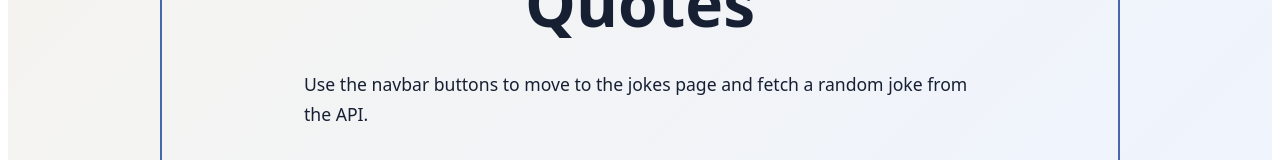
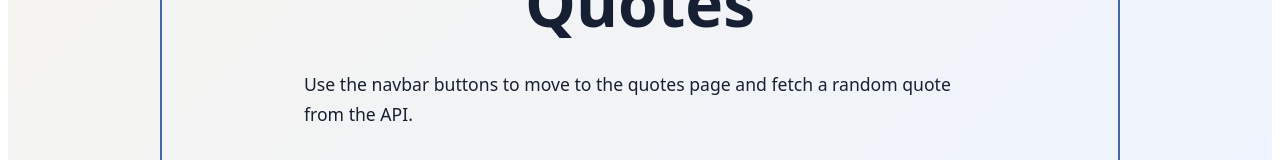
Before and after one commit to utkarsh3078/React-assignment-01, a React (Vite) app: page / in a window 1280 px wide. Shown: the part 619-779 px from the top of the page. Built offline with nearby package versions, Linux system fonts and the light colour scheme.

Commit message:
Update HomePage component: refine descriptions for jokes and quotes sections

```diff
--- a/src/components/homePage.jsx
+++ b/src/components/homePage.jsx
@@ -2,6 +2,7 @@ import { Link } from "react-router-dom";
 function HomePage() {
   return (
     <>
+      {/* Joke section */}
       <section className="card">
         <h1 className="home-title">Jokes</h1>
         <p className="home-description">
@@ -15,11 +16,12 @@ function HomePage() {
         </div>
       </section>
       <br></br>
+      {/* Quote section */}
       <section className="card">
         <h1 className="home-title">Quotes</h1>
         <p className="home-description">
-          Use the navbar buttons to move to the jokes page and fetch a random
-          joke from the API.
+          Use the navbar buttons to move to the quotes page and fetch a random
+          quote from the API.
         </p>
         <div className="button-row">
           <Link to="/quotes" className="button primary">
```
